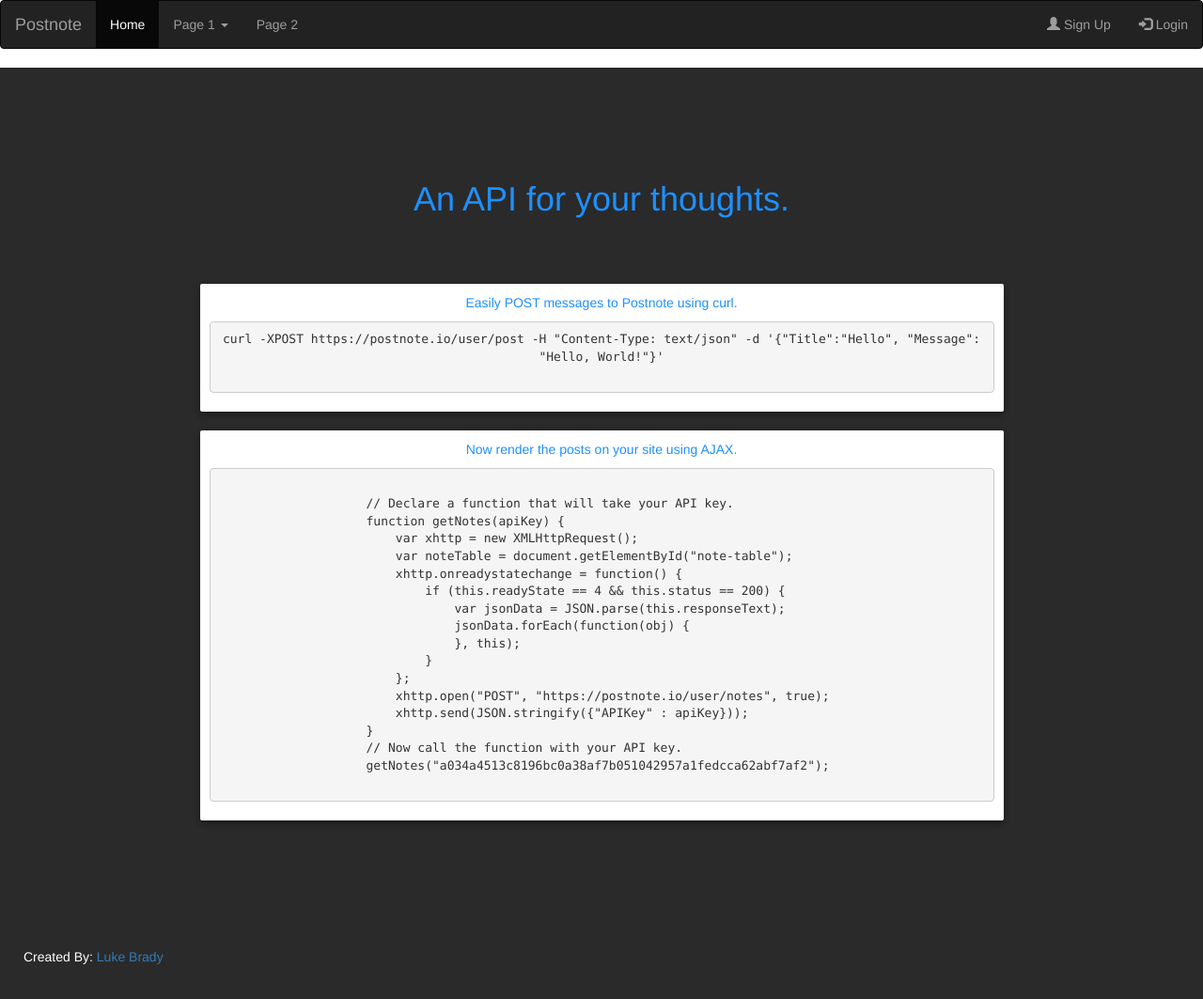
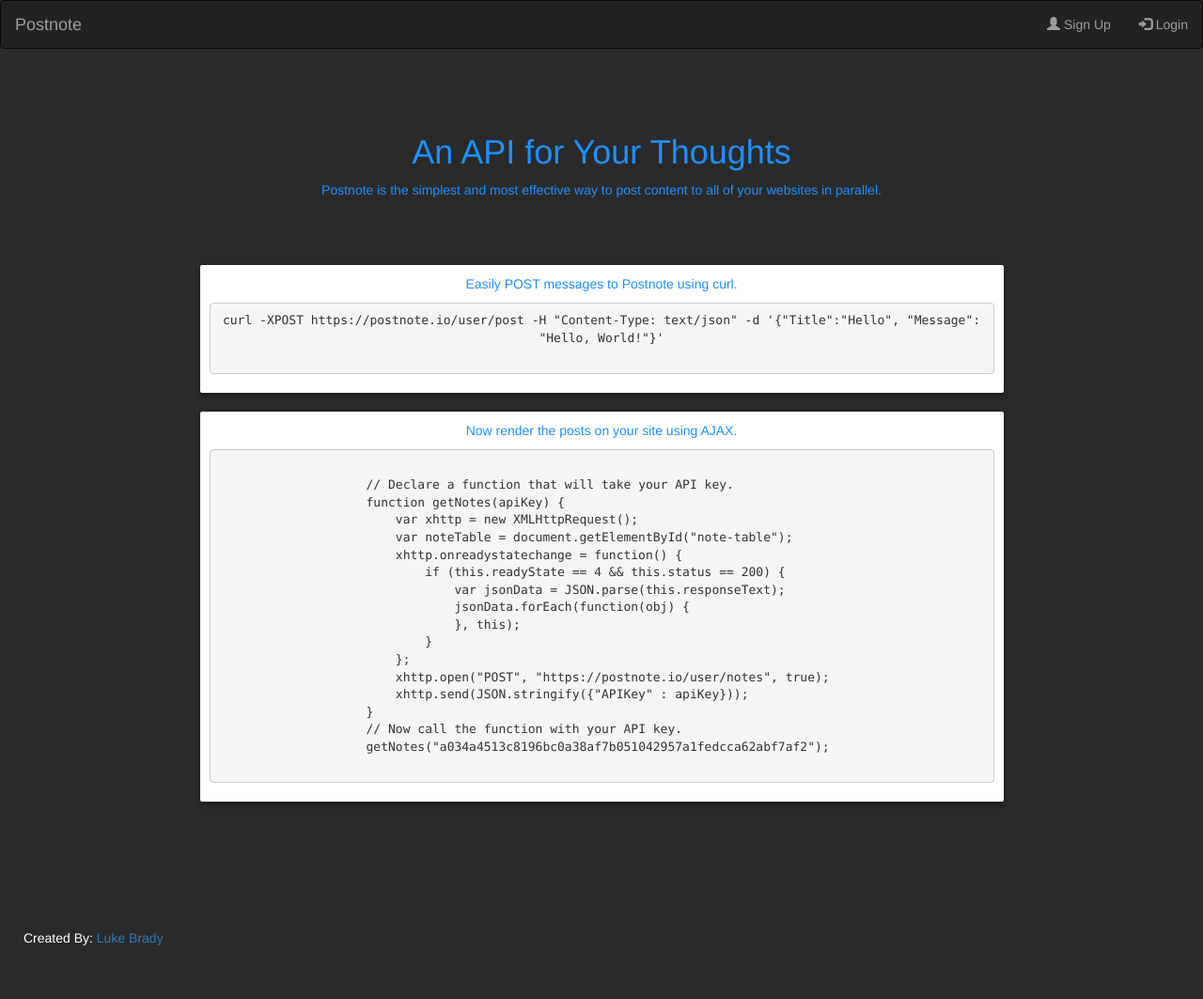
Before and after one commit to lukebrady/postnote, a PHP site: page /templates/index.html in a window 1280 px wide. Shown: the whole page at 94% size. After the commit the page ends 1006 px from the top, so only its background shows below. Run offline with PHP 8.4, Linux system fonts and the light colour scheme.

Commit message:
Have a decent version 1 UI. Now going to start working on accounts and sessions.
Signed-off-by: Luke Brady <lbrad23105@gmail.com>

```diff
--- a/src/static/style/main.css
+++ b/src/static/style/main.css
@@ -1,3 +1,8 @@
+html body {
+    background-color: #2A2A2A;
+
+}
+
 #header-container {
     width: 100%;
     min-height: 25%;
@@ -9,7 +14,7 @@
 }
 
 #information-section {
-    padding-top: 100px;
+    padding-top: 50px;
     padding-bottom: 100px;
     color: dodgerblue;
     background-color: #2A2A2A;
--- a/src/templates/index.html
+++ b/src/templates/index.html
@@ -15,20 +15,8 @@
 <nav class="navbar navbar-inverse">
     <div class="container-fluid">
         <div class="navbar-header">
-            <a class="navbar-brand" href="#">Postnote</a>
+            <a class="navbar-brand" href="/">Postnote</a>
         </div>
-        <ul class="nav navbar-nav">
-            <li class="active"><a href="#">Home</a></li>
-            <li class="dropdown"><a class="dropdown-toggle" data-toggle="dropdown" href="#">Page 1 <span
-                    class="caret"></span></a>
-                <ul class="dropdown-menu">
-                    <li><a href="#">Page 1-1</a></li>
-                    <li><a href="#">Page 1-2</a></li>
-                    <li><a href="#">Page 1-3</a></li>
-                </ul>
-            </li>
-            <li><a href="#">Page 2</a></li>
-        </ul>
         <ul class="nav navbar-nav navbar-right">
             <li><a href="#"><span class="glyphicon glyphicon-user"></span> Sign Up</a></li>
             <li><a href="#"><span class="glyphicon glyphicon-log-in"></span> Login</a></li>
@@ -42,7 +30,8 @@
     <div class="container">
         <div class="row" id="opening">
             <div class="col-md-12" align="center">
-                <h1>An API for your thoughts.</h1>
+                <h1>An API for Your Thoughts</h1>
+                <p>Postnote is the simplest and most effective way to post content to all of your websites in parallel.</p>
             </div>
         </div>
         <div class="row">
```
